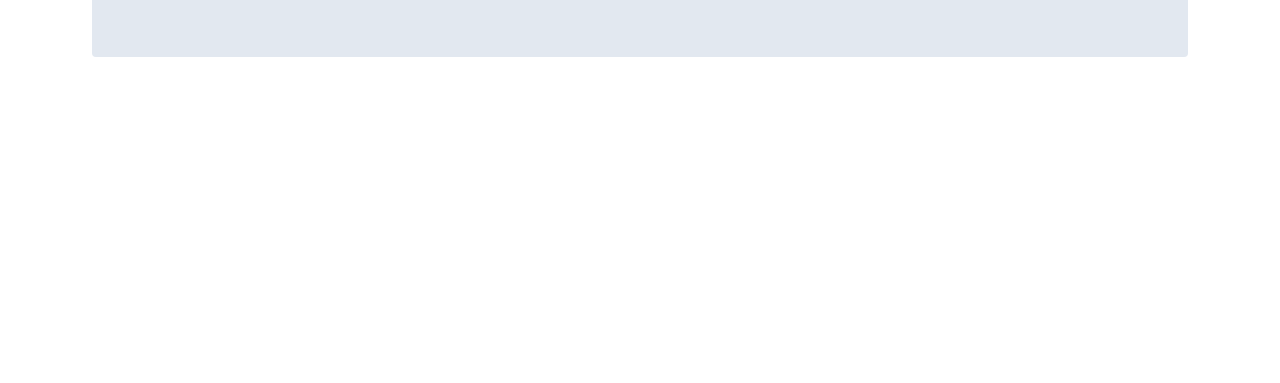
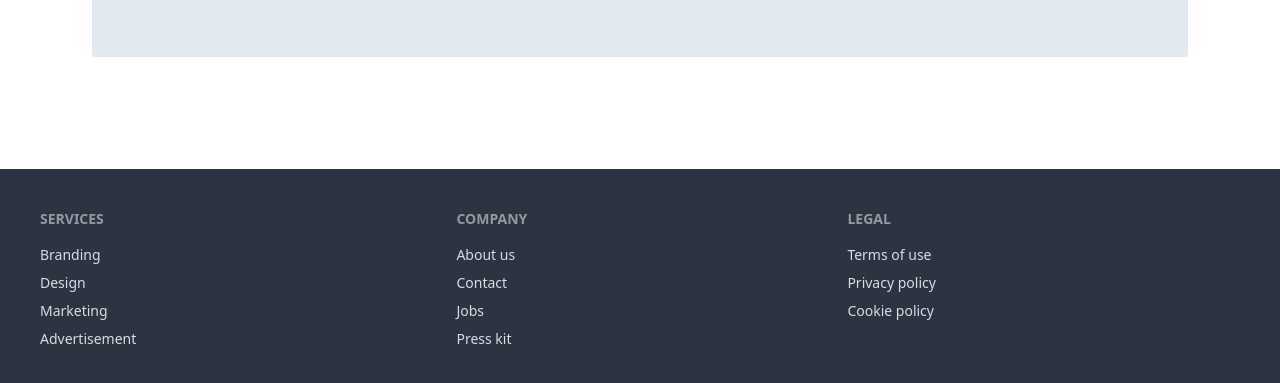
Before and after one commit to TanvirHasanAshik/hockye, a plain HTML site: page index.html in a window 1280 px wide. Shown: the part 4881-5264 px from the top of the page. Before the commit the page ends 4938 px from the top, so only its background shows below. Drawn offline with nearby package versions, Linux system fonts and the light colour scheme.

Commit message:
footer added

```diff
--- a/index.html
+++ b/index.html
@@ -582,7 +582,28 @@
             </div>
         </section>
     </main>
-    <footer></footer>
+    <footer class="footer bg-neutral text-neutral-content p-10 mt-28">
+        <nav>
+            <h6 class="footer-title">Services</h6>
+            <a class="link link-hover">Branding</a>
+            <a class="link link-hover">Design</a>
+            <a class="link link-hover">Marketing</a>
+            <a class="link link-hover">Advertisement</a>
+        </nav>
+        <nav>
+            <h6 class="footer-title">Company</h6>
+            <a class="link link-hover">About us</a>
+            <a class="link link-hover">Contact</a>
+            <a class="link link-hover">Jobs</a>
+            <a class="link link-hover">Press kit</a>
+        </nav>
+        <nav>
+            <h6 class="footer-title">Legal</h6>
+            <a class="link link-hover">Terms of use</a>
+            <a class="link link-hover">Privacy policy</a>
+            <a class="link link-hover">Cookie policy</a>
+        </nav>
+    </footer>
 </body>
 
 </html>
```
